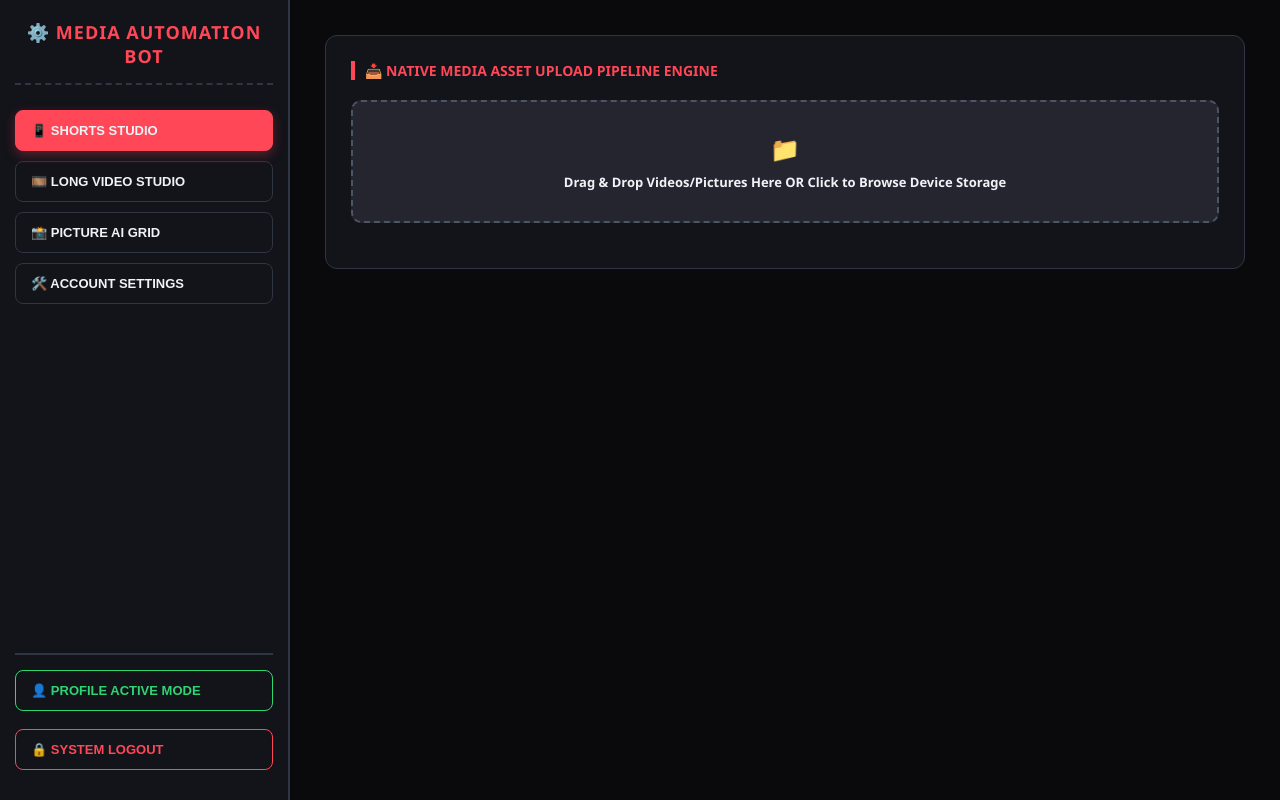
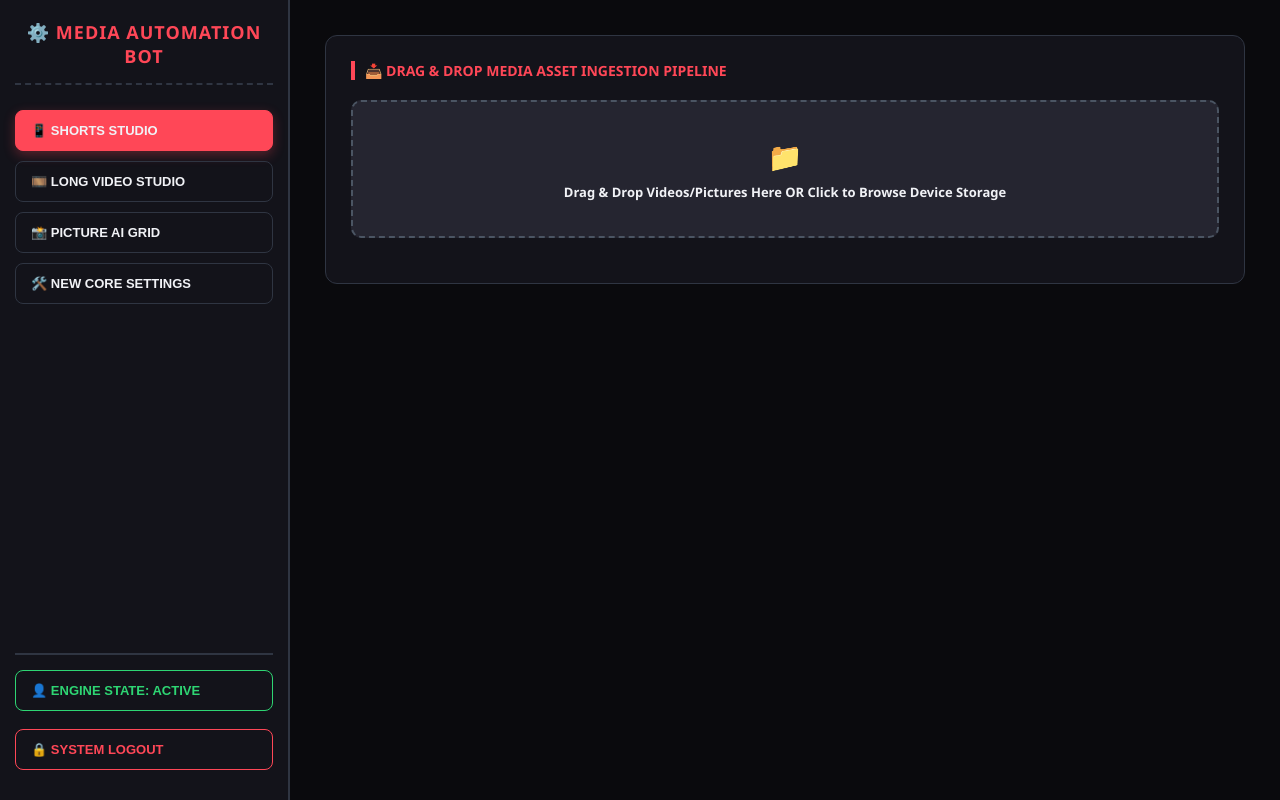
Before and after one commit to fizzabot26/mymoviebote, a plain HTML site: page index.html in a window 1280 px wide. Drawn offline with Linux system fonts and the light colour scheme.

Commit message:
Update titles and comments for clarity

```diff
--- a/index.html
+++ b/index.html
@@ -3,7 +3,7 @@
 <head>
     <meta charset="UTF-8">
     <meta name="viewport" content="width=device-width, initial-scale=1.0">
-    <title>AI Premium Multi-User Dynamic Media Pipeline Hub</title>
+    <title>AI Premium Ultimate Multi-Platform Video Studio Hub</title>
     <style>
         :root {
             --primary-red: #ff4757;
@@ -80,7 +80,7 @@
             gap: 8px;
         }
 
-        /* 🌌 CENTRAL DASHBOARD DISPLAY CANVAS */
+        /* 🌌 CENTRAL DASHBOARD CANVAS DISPLAY WINDOW */
         .main-content-window {
             flex: 1;
             display: flex;
@@ -138,7 +138,7 @@
             box-sizing: border-box;
         }
 
-        /* CASCADING UNLOCK SEGMENTS */
+        /* CASCADING UNLOCK ANIMATIONS */
         .conditional-form-block {
             display: none;
             margin-top: 15px;
@@ -147,12 +147,12 @@
         }
         .conditional-form-block.revealed { display: block; }
 
-        /* 🖱️ DRAG & DROP & UPLOAD STYLING ENGINE */
+        /* 🖱️ DRAG & DROP MEDIA UPLOADER CANVASES */
         .drag-drop-zone-wrapper {
             border: 2px dashed #4b5563;
             background: var(--input-bg);
             border-radius: 10px;
-            padding: 30px;
+            padding: 35px;
             text-align: center;
             cursor: pointer;
             margin-bottom: 20px;
@@ -164,7 +164,7 @@
         }
         .drag-drop-file-input { display: none; }
 
-        /* AUDIO CONTROLLER SLIDERS ENGINE */
+        /* AUDIO CONTROLLER CONFIG SLIDERS ENGINE */
         .audio-sliders-grid {
             display: grid;
             grid-template-columns: repeat(3, 1fr);
@@ -254,12 +254,12 @@
             <button class="nav-btn active" onclick="switchMainDashboardViewTab('shortsStudioTabWindow', this)">📱 Shorts Studio</button>
             <button class="nav-btn" onclick="switchMainDashboardViewTab('longVideoTabWindow', this)">🎞️ Long Video Studio</button>
             <button class="nav-btn" onclick="switchMainDashboardViewTab('pictureGridTabWindow', this)">📸 Picture AI Grid</button>
-            <button class="nav-btn" onclick="switchMainDashboardViewTab('settingsPanelTabWindow', this)">🛠️ Account Settings</button>
+            <button class="nav-btn" onclick="switchMainDashboardViewTab('settingsPanelTabWindow', this)">🛠️ New Core Settings</button>
         </div>
 
         <div class="sidebar-footer-auth">
-            <button class="nav-btn" style="border-color: #2ed573; color: #2ed573;" onclick="alert('System Core Gate Active.')">👤 Profile Active Mode</button>
-            <button class="nav-btn" style="border-color: #ff4757; color: #ff4757;" onclick="alert('Session ended.')">🔒 System Logout</button>
+            <button class="nav-btn" style="border-color: #2ed573; color: #2ed573;" onclick="alert('Hardware Engine Active Node Synced.')">👤 Engine State: Active</button>
+            <button class="nav-btn" style="border-color: #ff4757; color: #ff4757;" onclick="alert('Session terminated safely.')">🔒 System Logout</button>
         </div>
     </div>
 
@@ -270,11 +270,11 @@
             <!-- VIEW TAB 1: AUTOMATED SHORTS MATRIX INTERFACE -->
             <div id="shortsStudioTabWindow" class="app-view-panel active">
 
-                <!-- 🖱️ NEW MODULE: DRAG & DROP AND CLICK TO UPLOAD INTERFACE ZONE -->
+                <!-- 🖱️ MODULE: DRAG & DROP AND CLICK TO UPLOAD INTERFACE ZONE -->
                 <div class="control-block-card">
-                    <h2>📥 Native Media Asset Upload Pipeline Engine</h2>
+                    <h2>📥 Drag & Drop Media Asset Ingestion Pipeline</h2>
                     <div class="drag-drop-zone-wrapper" id="canvasDragDropInteractionZone" onclick="triggerSystemFileUploadSelectorGrid()">
-                        <div style="font-size: 24px; margin-bottom: 8px;">📁</div>
+                        <div style="font-size: 28px; margin-bottom: 8px;">📁</div>
                         <div id="uploadFeedbackLabelMessage" style="font-size: 13px; font-weight: bold; color: var(--text-light);">
                             Drag & Drop Videos/Pictures Here OR Click to Browse Device Storage
                         </div>
```
